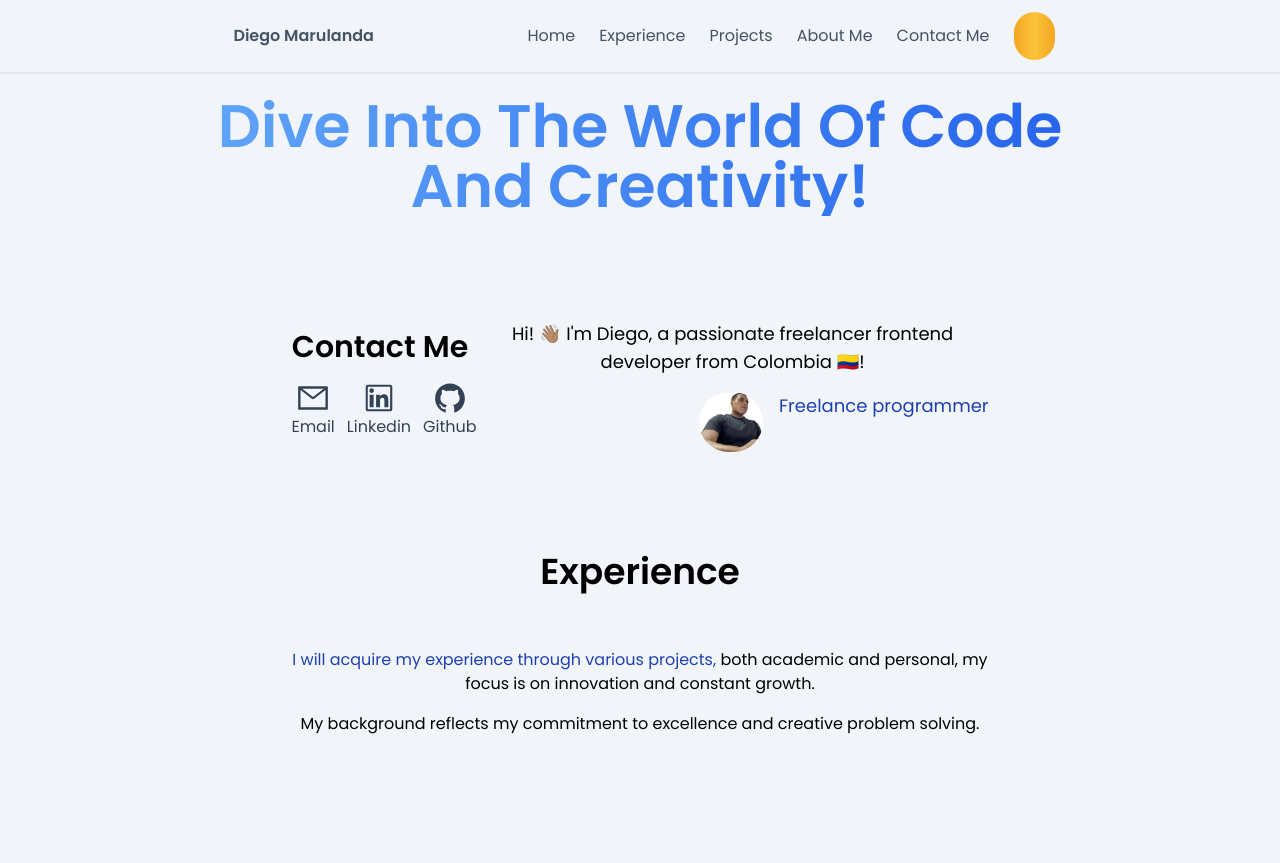
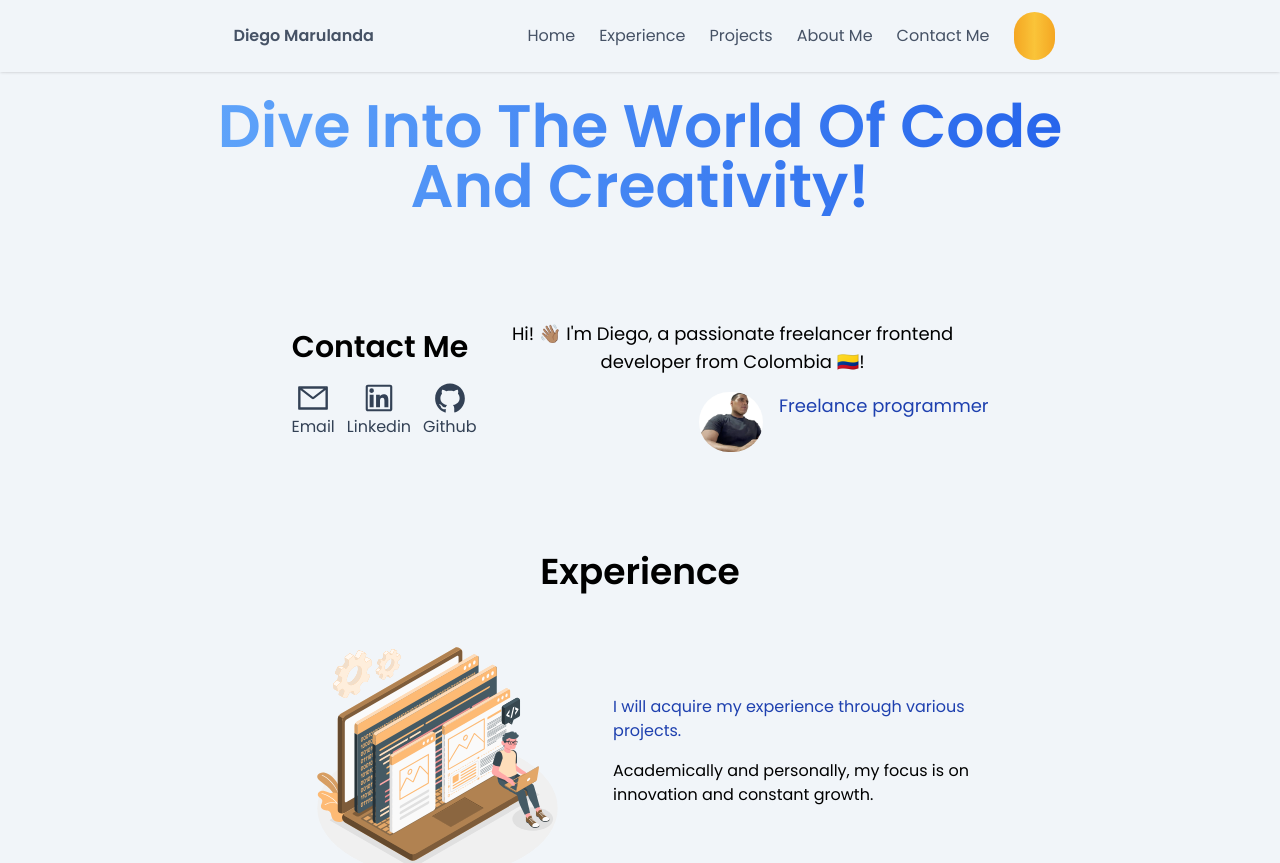
Before and after one commit to DiegoMarulandaB/Portfolio, a Next.js app: page / in a window 1280 px wide. Shown: the top 863 px of the page. Built offline with nearby package versions, Linux system fonts and the light colour scheme; some icons are missing.

Commit message:
refactor: :lipstick: add new performance

```diff
--- a/src/components/About/About.tsx
+++ b/src/components/About/About.tsx
@@ -1,5 +1,6 @@
 'use client'
-
+import { FaUser, FaGraduationCap, FaBook } from 'react-icons/fa'
+import { MdOutlineSchool } from 'react-icons/md'
 import MySkills from '../Skills/MySkills'
 
 const About = () => {
@@ -11,20 +12,23 @@ const About = () => {
       <div className="min-h-screen flex items-center justify-center">
         <div className="flex flex-col md:flex-row md:p-4 md:text-left mt-2 space-y-10 md:space-x-10 md:space-y-0 items-stretch justify-center align-top">
           <div className="md:w-3/5">
-            <div className="flex flex-col items-center justify-center">
-              <div className="text-center text-1xl dark:text-white mx-2 mr-2 mt-4 [&>p]:mb-4">
-                <p>
-                  <span className="text-blue-800 dark:text-amber-200 text-2xl">About Diego</span>
-                </p>
+            <div className="flex flex-col mx-2 mr-2">
+              <div className="flex items-center">
+                <FaUser className="text-blue-800 dark:text-amber-200 text-2xl mt-1 mb-4" size={34} />
+                <span className="text-blue-800 dark:text-amber-200 text-2xl ml-2">About Diego</span>
+              </div>
+              <div className="[&>p]:mb-4">
                 <p>
                   {' '}
                   My fascination for technology is combined with a deep interest for geopolitics, general culture and
                   science, which gives me a different perspective in this industry.
                 </p>
               </div>
-              <div className="text-center items-center justify-center">
-                <span className="text-blue-800 dark:text-amber-200 text-2xl">Studies</span>
-                <div className="mx-2 mr-2 mt-4 [&>p]:mb-4">
+              <div className="flex items-center">
+                <FaGraduationCap className="text-blue-800 dark:text-amber-200 text-2xl mt-1 mb-2" size={34} />
+                <span className="text-blue-800 dark:text-amber-200 text-2xl ml-2">Studies</span>
+              </div>
+              <div className="[&>p]:mb-4">
                 <p>
                   <span>Digital House 2023 - 2024</span>
                 </p>
@@ -46,11 +50,13 @@ const About = () => {
                   university to train programmers.
                 </p>
               </div>
-                <span className="text-blue-800 dark:text-amber-200 text-2xl">Hobbies</span>
-                <div className="mx-2 mr-2 mt-4 [&>p]:mb-4">
+              <div className="flex items-center">
+                <FaBook className="text-blue-800 dark:text-amber-200 text-2xl mb-3" size={34} />
+                <span className="text-blue-800 dark:text-amber-200 text-2xl ml-2">Hobbies</span>
+              </div>
+              <div className="[&>p]:mb-4">
                 <p>My hobbies are listening to rock music, video games, books on different themes.</p>
                 <p> My favorite writer is Brandon Sanderson.</p>
-                </div>
               </div>
             </div>
           </div>
--- a/src/components/Experience/Experience.tsx
+++ b/src/components/Experience/Experience.tsx
@@ -8,17 +8,19 @@ const Experience = () => {
       </div>
       <div className="flex flex-col md:flex-row md:p-4 md:text-left mt-2 space-y-10 md:space-x-10 md:space-y-0 items-stretch justify-center align-top">
         <div className="md:w-4/5">
-          <div className="flex flex-col items-center justify-center pb-4">
-            <div className="text-center text-1xl dark:text-white mx-2 mr-2 mt-4 mb-4">
-              <p className="mb-4 mt-4">
-                <span className="text-blue-800 dark:text-amber-200">
-                  I will acquire my experience through various projects,{' '}
-                </span>
-                both academic and personal, my focus is on innovation and constant growth.
-              </p>
-              <p className="mb-4 mt-4">
-                My background reflects my commitment to excellence and creative problem solving.
-              </p>
+          <div className="container m-auto px-6 md:px-12 xl:px-6">
+            <div className="space-y-6 md:space-y-0 md:flex md:gap-6 lg:items-center lg:gap-12">
+              <div className="md:5/12 lg:w-5/12 mt-4">
+                <img src="/developer.svg" alt="image developer" loading="lazy" width="300" height="300" />
+              </div>
+              <div className="md:7/12 lg:w-7/12">
+                <p className="mb-4 mt-4">
+                  <span className="text-blue-800 dark:text-amber-200">
+                    I will acquire my experience through various projects.
+                  </span>
+                </p>
+                <p className="mb-4 mt-4">Academically and personally, my focus is on innovation and constant growth.</p>
+              </div>
             </div>
           </div>
         </div>
--- a/src/components/Skills/MySkills.tsx
+++ b/src/components/Skills/MySkills.tsx
@@ -2,7 +2,7 @@ import Image from 'next/image'
 const MySkills = () => {
   return (
     <div className="md:w-1/5 justify-between">
-      <div className="text-center mx-2 mr-2 mt-4 text-2xl dark:text-white font-bold">
+      <div className="text-center mx-2 mr-2 mt-2 text-2xl dark:text-white font-bold">
         <h1>My Skills</h1>
       </div>
       <div className="text-center text-2xl mt-2 mx-2 mr-2 mb-1 py-2  text-blue-800 dark:text-amber-200">
```
Also changed, not shown: public/developer.svg (added). Lines whose indentation alone changed are shown as unchanged.
